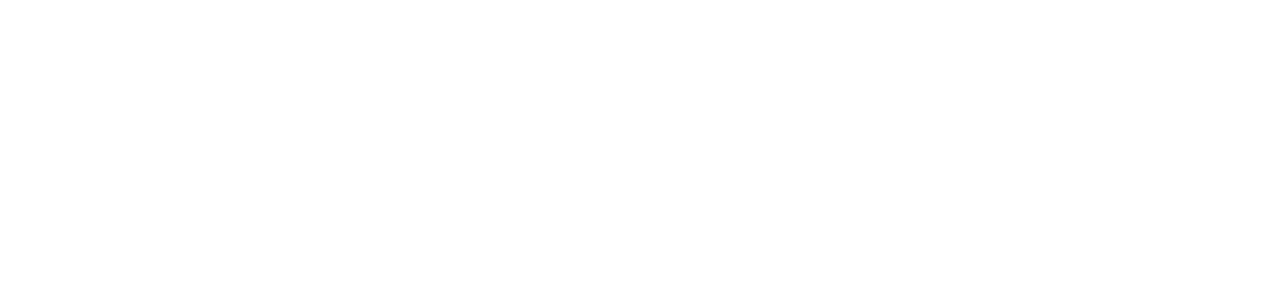
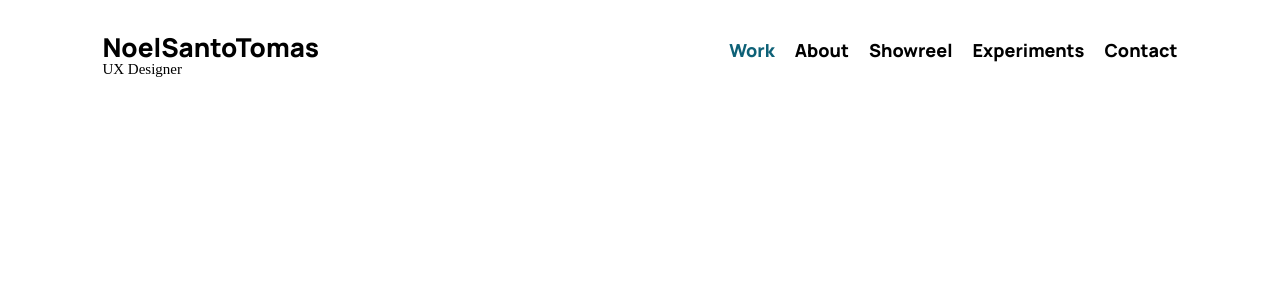
Before and after one commit to devnos/portfolio, a React (Create React App) app: page / in a window 1280 px wide. Shown: the top 300 px of the page. Built offline with nearby package versions, Linux system fonts and the light colour scheme.

Commit message:
Introduce Header component

```diff
--- a/package.json
+++ b/package.json
@@ -31,6 +31,8 @@
     ]
   },
   "devDependencies": {
-    "eslint": "^8.20.0"
+    "eslint": "^8.20.0",
+    "eslint-plugin-styled-components-a11y": "^0.0.40",
+    "styled-components": "^5.3.5"
   }
 }
--- a/public/index.html
+++ b/public/index.html
@@ -9,9 +9,9 @@
     <meta name="twitter:site" content="@AdobePortfolio" />
     <meta property="og:title" content="Noel Santo Tomas" />
     <meta property="og:description" content="UX Designer" />
-    <meta property="og:image" content="%PUBLIC_URL%/thumbnail.png" />
-    <link rel="icon" href="%PUBLIC_URL%/favicon.png" />
-    <link rel="apple-touch-icon" href="%PUBLIC_URL%/bookmark.png" />
+    <meta property="og:image" content="%PUBLIC_URL%/images/thumbnail.png" />
+    <link rel="icon" href="%PUBLIC_URL%/images/favicon.png" />
+    <link rel="apple-touch-icon" href="%PUBLIC_URL%/images/bookmark.png" />
     <link rel="canonical" href="https://noelsantotomas.com/work" />
     <title>Noel Santo Tomas</title>
   </head>
--- a/src/App.jsx
+++ b/src/App.jsx
@@ -1,5 +1,17 @@
+import Header from "./components/Header";
+
 const App = () => {
-  return <></>;
+  return (
+    <>
+      <div class="site-wrap cfix">
+        <div class="site-container">
+          <div class="site-content e2e-site-content">
+            <Header />
+          </div>
+        </div>
+      </div>
+    </>
+  );
 };
 
 export default App;
--- a/src/components/Header.jsx
+++ /dev/null
@@ -1,5 +0,0 @@
-const Header = () => {
-  return <></>;
-};
-
-export default Header;
--- /dev/null
+++ b/src/components/Header/index.css
@@ -0,0 +1 @@
+@import url("https://fonts.googleapis.com/css2?family=Manrope:wght@200;800&display=swap");
--- /dev/null
+++ b/src/components/Header/index.jsx
@@ -0,0 +1,112 @@
+import styled from "styled-components";
+import "./index.css";
+
+const LogoText = styled.div`
+  font-family: "Manrope", sans-serif;
+  font-weight: 800;
+`;
+
+const LogoContainer = styled.div`
+  float: left;
+  width: 30%;
+`;
+
+const PageTitle = styled.div`
+  font-family: "Manrope", sans-serif;
+  font-weight: 200;
+`;
+
+const Logo = () => {
+  return (
+    <div className="logo-wrap" data-hover-hint="logo">
+      <LogoText className="logo e2e-site-logo-text logo-image has-rollover">
+        <a href="/work" className="image-normal image-link">
+          NoelSantoTomas
+        </a>
+      </LogoText>
+      <div className="logo-secondary logo-secondary-text">
+        <a href="/work" className="preserve-whitespace">
+          UX Designer
+        </a>
+      </div>
+    </div>
+  );
+};
+
+const ResponsiveMenuIcon = () => (
+  <div className="hamburger-click-area js-hamburger">
+    <div className="hamburger">
+      <i></i>
+      <i></i>
+      <i></i>
+    </div>
+  </div>
+);
+
+const ResponsiveMenu = () => (
+  <div className="js-responsive-nav">
+    <div className="responsive-nav">
+      <div className="close-responsive-click-area js-close-responsive-nav">
+        <div className="close-responsive-button"></div>
+      </div>
+      <div className="nav-container">
+        <nav data-hover-hint="nav">
+          <div className="gallery-title">
+            <a href="/work" className="active">
+              Work
+            </a>
+          </div>
+          <div className="page-title">
+            <a href="/about">About</a>
+          </div>
+          <div className="page-title">
+            <a href="/showreel">Showreel</a>
+          </div>
+          <div className="page-title">
+            <a href="/experiments">Experiments</a>
+          </div>
+          <div className="page-title">
+            <a href="/contact">Contact</a>
+          </div>
+        </nav>
+      </div>
+    </div>
+  </div>
+);
+
+const Menu = () => (
+  <div className="nav-container">
+    <nav data-hover-hint="nav">
+      <PageTitle className="gallery-title">
+        <a href="/work" className="active">
+          Work
+        </a>
+      </PageTitle>
+      <PageTitle className="page-title">
+        <a href="/about">About</a>
+      </PageTitle>
+      <PageTitle className="page-title">
+        <a href="/showreel">Showreel</a>
+      </PageTitle>
+      <PageTitle className="page-title">
+        <a href="/experiments">Experiments</a>
+      </PageTitle>
+      <PageTitle className="page-title">
+        <a href="/contact">Contact</a>
+      </PageTitle>
+    </nav>
+  </div>
+);
+
+const Header = () => (
+  <header className="site-header">
+    <ResponsiveMenu />
+    <Menu />
+    <LogoContainer>
+      <Logo />
+      <ResponsiveMenuIcon />
+    </LogoContainer>
+  </header>
+);
+
+export default Header;
--- a/src/index.css
+++ b/src/index.css
@@ -1035,7 +1035,6 @@
 }
 nav .gallery-title a {
   color: #000000;
-  font-family: pfpy;
   font-size: 18px;
   font-style: normal;
   font-weight: 700;
@@ -1074,7 +1073,6 @@
 }
 nav .page-title a {
   color: #000000;
-  font-family: pfpy;
   font-size: 18px;
   font-style: normal;
   font-weight: 700;
```
Also changed, not shown: 1 other file (tests, documents, lock files or other folders).
